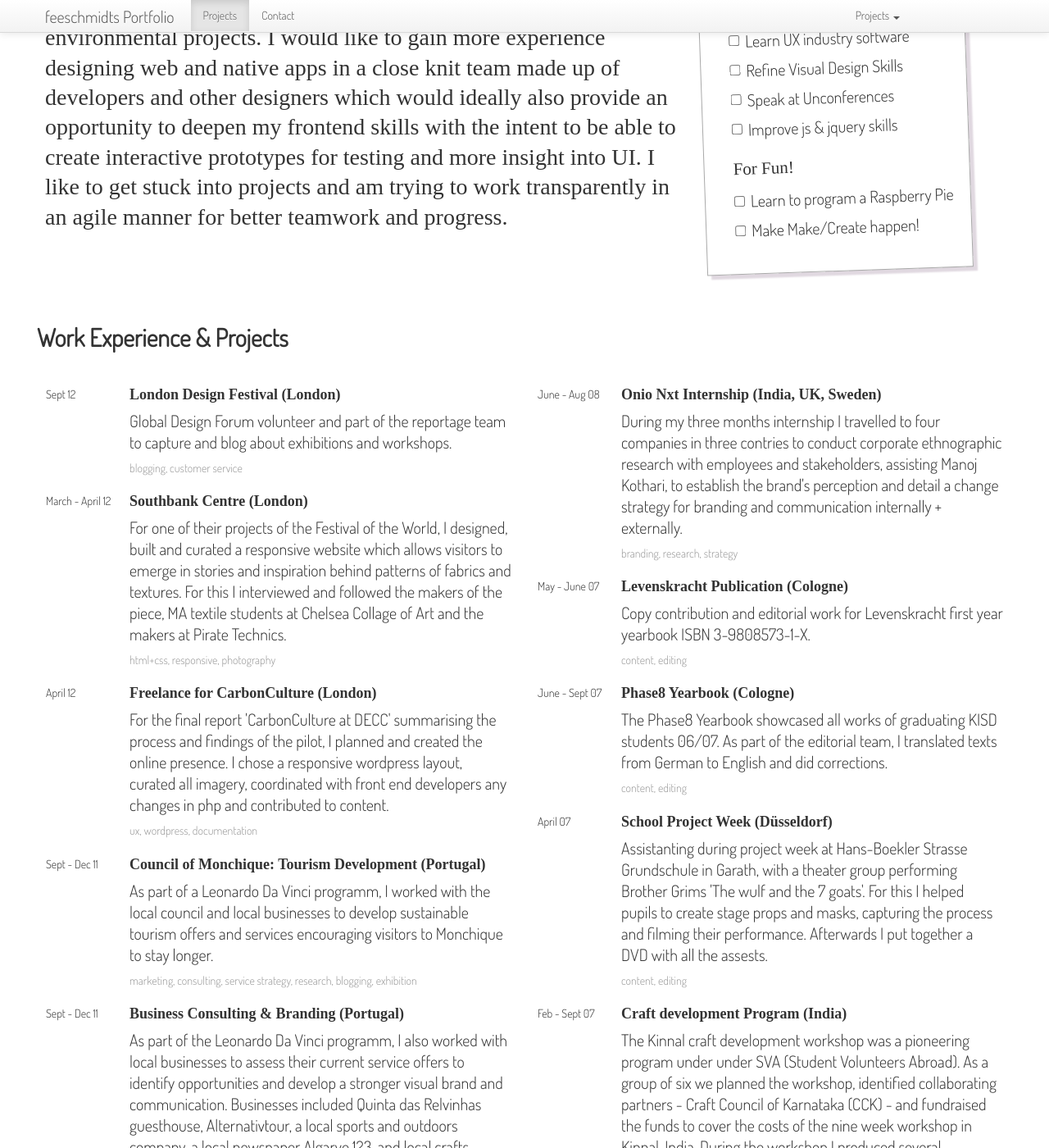
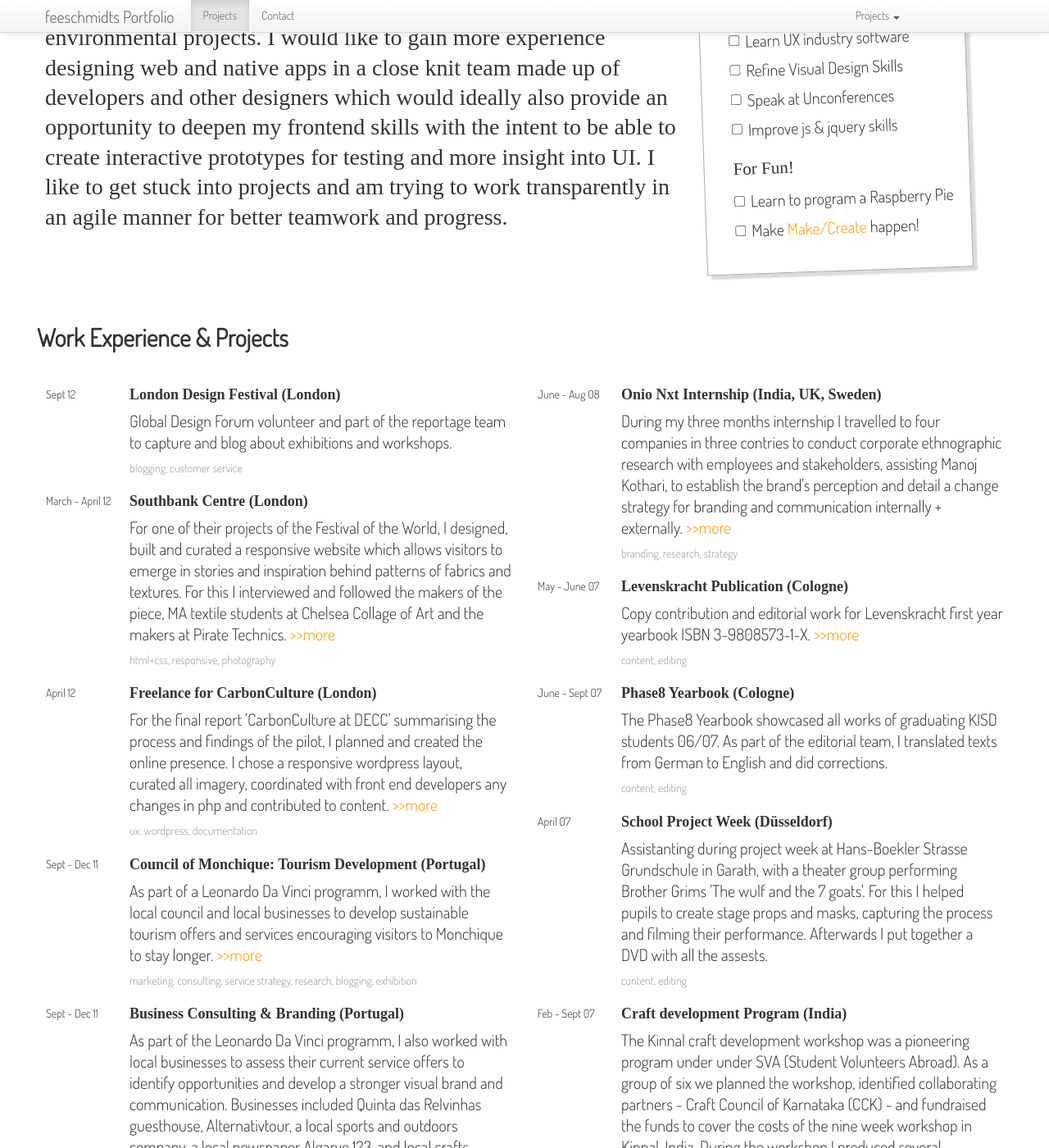
Before and after one commit to feeschmidts/feeschmidts.github.com, a Jekyll site: the page built from projects.html, in a window 1280 px wide and 1400 px high, scrolled down 301 px. Shown: the whole window at 82% size. Built offline with Jekyll 4.4.1, drawn with Linux system fonts in a browser that asks for light colours; some web fonts are replaced; some of the changed text lies outside the part shown.

Commit message:
Project links added

```diff
--- a/projects.html
+++ b/projects.html
@@ -27,7 +27,7 @@ title: Projects
     <div class="span0.5"><input name="aim" value="" type="checkbox"></div>
     <p style="margin-left:50px">Learn to program a Raspberry Pie</p>
     <div class="span0.5"><input name="aim" value="" type="checkbox"></div>
-    <p style="margin-left:50px">Make Make/Create happen!</p>
+    <p style="margin-left:50px">Make <a href="http://craftythingsmade.wordpress.com/2012/07/10/makecreate/">Make/Create</a> happen!</p>
 
     </div>
   </div>
@@ -52,7 +52,7 @@ title: Projects
         <td class="date">March - April 12</td>
         <td>
           <h4>Southbank Centre (London)</h4>
-          <p>For one of their projects of the Festival of the World, I designed, built and curated a responsive website which allows visitors to emerge in stories and inspiration behind patterns of fabrics and textures. For this I interviewed and followed the makers of the piece, MA textile students at Chelsea Collage of Art and the makers at Pirate Technics.</p>
+          <p>For one of their projects of the Festival of the World, I designed, built and curated a responsive website which allows visitors to emerge in stories and inspiration behind patterns of fabrics and textures. For this I interviewed and followed the makers of the piece, MA textile students at Chelsea Collage of Art and the makers at Pirate Technics.<a href="baobab.html"> >>more</a></p>
           <p class="small blue">html+css, responsive, photography</p>
         </td>
       </tr>
@@ -60,7 +60,7 @@ title: Projects
         <td class="date">April 12</td>
         <td>
           <h4>Freelance for CarbonCulture (London)</h4>
-          <p>For the final report 'CarbonCulture at DECC' summarising the process and findings of the pilot, I planned and created the online presence. I chose a responsive wordpress layout, curated all imagery, coordinated with front end developers any changes in php and contributed to content.</p>
+          <p>For the final report 'CarbonCulture at DECC' summarising the process and findings of the pilot, I planned and created the online presence. I chose a responsive wordpress layout, curated all imagery, coordinated with front end developers any changes in php and contributed to content.<a href="#"> >>more</a></p>
           <p class="small blue">ux, wordpress, documentation</p>
         </td>
       </tr>
@@ -69,7 +69,7 @@ title: Projects
         <td class="date">Sept - Dec 11</td>
         <td>
           <h4>Council of Monchique: Tourism Development (Portugal)</h4>
-          <p>As part of a Leonardo Da Vinci programm, I worked with the local council and local businesses to develop sustainable tourism offers and services encouraging visitors to Monchique to stay longer. </p>
+          <p>As part of a Leonardo Da Vinci programm, I worked with the local council and local businesses to develop sustainable tourism offers and services encouraging visitors to Monchique to stay longer.<a href="MonchiqueMaps.html"> >>more</a></p>
           <p class="small blue">marketing, consulting, service strategy, research, blogging, exhibition</p>
         </td>
       </tr>
@@ -78,7 +78,7 @@ title: Projects
         <td class="date">Sept - Dec 11</td>
         <td>
           <h4>Business Consulting & Branding (Portugal)</h4>
-          <p>As part of the Leonardo Da Vinci programm, I also worked with local businesses to assess their current service offers to identify opportunities and develop a stronger visual brand and communication. Businesses included Quinta das Relvinhas guesthouse, Alternativtour, a local sports and outdoors company, a local newspaper Algarve 123, and local crafts makers and associations.</p>
+          <p>As part of the Leonardo Da Vinci programm, I also worked with local businesses to assess their current service offers to identify opportunities and develop a stronger visual brand and communication. Businesses included Quinta das Relvinhas guesthouse, Alternativtour, a local sports and outdoors company, a local newspaper Algarve 123, and local crafts makers and associations.<a href="monchique.html"> >>more</a></p>
           <p class="small blue">marketing, consulting, service strategy, research, blogging</p>
         </td>
       </tr>
@@ -87,7 +87,7 @@ title: Projects
         <td class="date">Sept 10 - Sept 11</td>
         <td>
           <h4>Startup: CarbonCulture (London)</h4>
-          <p>Carbonculture is a startup by More Associates aiming to reduce carbon and energy through behavioural change by visualising energy consumption and web tools targeting specific behaviours. As part of their small team I helped to research behavioural opportunities, planned co-design workshops, designed and tested prototypes, created wireframes, user flows, user tested web tools and helped implementing the service aspects supporting the tools. I was also responsible for documenting the process, running the community blog, approaching potential users and doing community management.</p>
+          <p>Carbonculture is a startup by More Associates aiming to reduce carbon and energy through behavioural change by visualising energy consumption and web tools targeting specific behaviours. As part of their small team I helped to research behavioural opportunities, planned co-design workshops, designed and tested prototypes, created wireframes, user flows, user tested web tools and helped implementing the service aspects supporting the tools. I was also responsible for documenting the process, running the community blog, approaching potential users and doing community management.<a href="carbonculture.html"> >>more</a></p>
           <p class="small blue">participatory design, UX & Ui web application design</p>
         </td>
       </tr>
@@ -100,7 +100,7 @@ title: Projects
         <td class="date">June - Aug 08</td>
         <td>
           <h4>Onio Nxt Internship (India, UK, Sweden)</h4>
-          <p>During my three months internship I travelled to four companies in three contries to conduct corporate ethnographic research with employees and stakeholders, assisting Manoj Kothari, to establish the brand's perception and detail a change strategy for branding and communication internally + externally.   </p>
+          <p>During my three months internship I travelled to four companies in three contries to conduct corporate ethnographic research with employees and stakeholders, assisting Manoj Kothari, to establish the brand's perception and detail a change strategy for branding and communication internally + externally.<a href="secure.html"> >>more</a></p>
           <p class="small blue">branding, research, strategy</p>
         </td>
       </tr>
@@ -109,7 +109,7 @@ title: Projects
         <td class="date">May - June 07</td>
         <td>
           <h4>Levenskracht Publication (Cologne)</h4>
-          <p>Copy contribution and editorial work for Levenskracht first year yearbook ISBN 3-9808573-1-X.</p>
+          <p>Copy contribution and editorial work for Levenskracht first year yearbook ISBN 3-9808573-1-X.<a href="levenskracht.html"> >>more</a></p>
           <p class="small blue">content, editing</p>
         </td>
       </tr>
@@ -127,7 +127,7 @@ title: Projects
         <td class="date">April 07</td>
         <td>
           <h4>School Project Week (Düsseldorf)</h4>
-          <p>Assistanting during project week at Hans-Boekler Strasse Grundschule in Garath, with a theater group performing Brother Grims 'The wulf and the 7 goats'. For this I helped pupils to create stage props and masks, capturing the process and filming their performance. Afterwards I put together a DVD with all the assests.  </p>
+          <p>Assistanting during project week at Hans-Boekler Strasse Grundschule in Garath, with a theater group performing Brother Grims 'The wulf and the 7 goats'. For this I helped pupils to create stage props and masks, capturing the process and filming their performance. Afterwards I put together a DVD with all the assests.</p>
           <p class="small blue">content, editing</p>
         </td>
       </tr>
@@ -137,7 +137,7 @@ title: Projects
         <td class="date">Feb - Sept 07</td>
         <td>
           <h4>Craft development Program (India)</h4>
-          <p>The Kinnal craft development workshop was a pioneering program under under SVA (Student Volunteers Abroad). As a group of six we planned the workshop, identified collaborating partners - Craft Council of Karnataka (CCK) - and fundraised the funds to cover the costs of the nine week workshop in Kinnal, India. During the workshop I produced several innovative products for the craft, documented the process and was the bearer of the funds. After the workshop I produced a DVD with impressions and documentaries to communicate back to sponsors and supporters.</p>
+          <p>The Kinnal craft development workshop was a pioneering program under under SVA (Student Volunteers Abroad). As a group of six we planned the workshop, identified collaborating partners - Craft Council of Karnataka (CCK) - and fundraised the funds to cover the costs of the nine week workshop in Kinnal, India. During the workshop I produced several innovative products for the craft, documented the process and was the bearer of the funds. After the workshop I produced a DVD with impressions and documentaries to communicate back to sponsors and supporters.<a href="kinnalcraft.html"> >>more</a></p>
           <p class="small blue">innovation, process, documentation, dvd authoring</p>
         </td>
       </tr>
@@ -230,76 +230,6 @@ title: Projects
     </table>
   </div>
 </div>
-
-
-
-
-
-  <!-- <div class="row">
-      <div class="span2">
-        <img src="static/images/star.png">
-      </div>
-      <div class="span8">
-        <h2 class="centre">Design for Development</h2>
-      </div>
-      <div class="span2">
-        <img src="static/images/star.png">
-      </div>
-    </div>
-
-<!-- Projects
-   <div class="row">
-      <div class="span2">
-        <img src="static/images/star.png">
-      </div>
-      <div class="span8">
-        <h2 class="centre">Design for Service</h2>
-      </div>
-      <div class="span2">
-        <img src="static/images/star.png">
-      </div>
-    </div>
-<!-- Projects
-<div class="row">
-      <div class="span2">
-        <img src="static/images/star.png">
-      </div>
-      <div class="span8">
-        <h2 class="centre">Touchpoints</h2>
-      </div>
-      <div class="span2">
-        <img src="static/images/star.png">
-      </div>
-    </div>
-
-    <!-- Projects
-<div class="row">
-      <div class="span2">
-        <img src="static/images/star.png">
-      </div>
-      <div class="span8">
-        <h2 class="centre">Blogs</h2>
-      </div>
-      <div class="span2">
-        <img src="static/images/star.png">
-      </div>
-    </div>
-
-      <!-- Projects
-<div class="row">
-      <div class="span2">
-        <img src="static/images/star.png">
-      </div>
-      <div class="span8">
-        <h2 class="centre">Ideas</h2>
-      </div>
-      <div class="span2">
-        <img src="static/images/star.png">
-      </div>
-    </div>
-<h2 class="centre">Blogs</h2> -->
-
-
 
   <h2>Hackathons and workshops</h2>
   <div class="row">
@@ -557,6 +487,6 @@ title: Projects
     <a href="http://ramblingeye.wordpress.com/"><img src="http://farm9.staticflickr.com/8442/7976140695_b4754c33e7.jpg" width="80%" alt="Fee's travel blog with instgram photo examples"></a>
   </div>
 </div>
-<p class="statement about">Get in touch with Fee and recommend her.</p>
+<p class="statement about">Get in touch and recommend her.</p>
 <footer></footer>
 </div>
```
